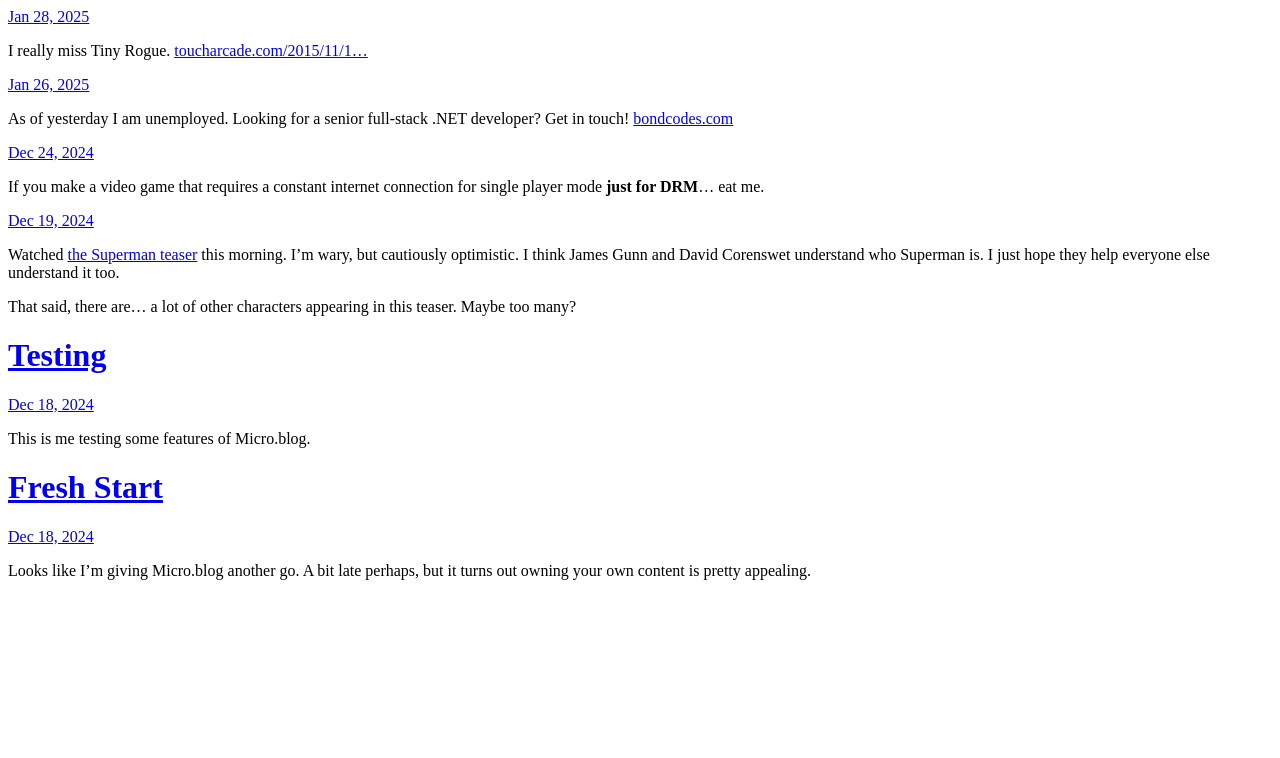
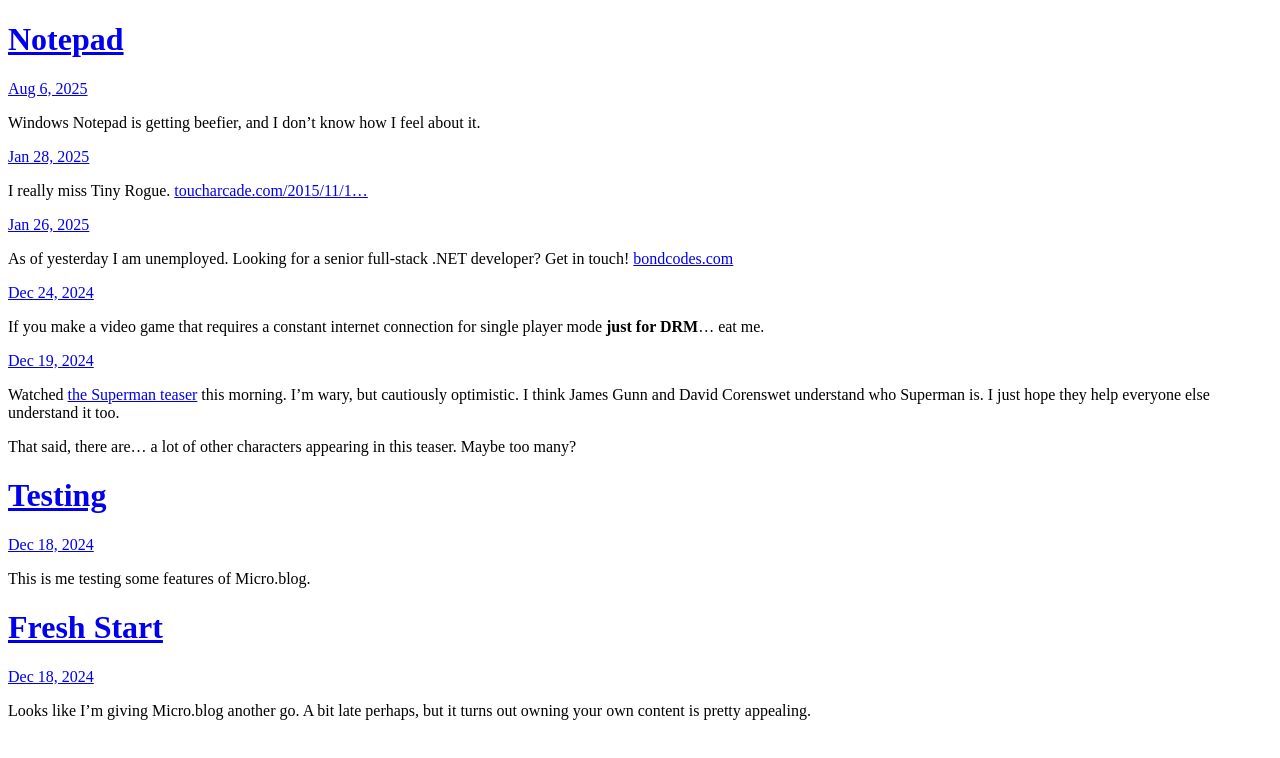
Before and after one commit to codemonkey85/MicroBlogBackup, a plain HTML site: page index.html in a window 1280 px wide. Drawn offline with Linux system fonts and the light colour scheme.

Commit message:
Archiving 3 files from Micro.blog.

```diff
--- a/index.html
+++ b/index.html
@@ -21,6 +21,20 @@
 <div class="h-feed">
 
 
+
+	  <div class="h-entry">
+
+			<h1><a href="https://micro.bondcodes.com/2025/08/06/notepad.html">Notepad</a></h1>
+
+
+		<a href="https://micro.bondcodes.com/2025/08/06/notepad.html" class="u-url"><time class="dt-published" datetime="2025-08-06 17:10:04 -0400">Aug 6, 2025</time></a>
+
+		<div class="e-content">
+			 <p>Windows Notepad is getting beefier, and I don&rsquo;t know how I feel about it.</p>
+<!-- raw HTML omitted -->
+
+		</div>
+	  </div>
 
 	  <div class="h-entry">
 
```
Also changed, not shown: feed.json (+8 -0 lines), uploads/2025/image.png (added).
